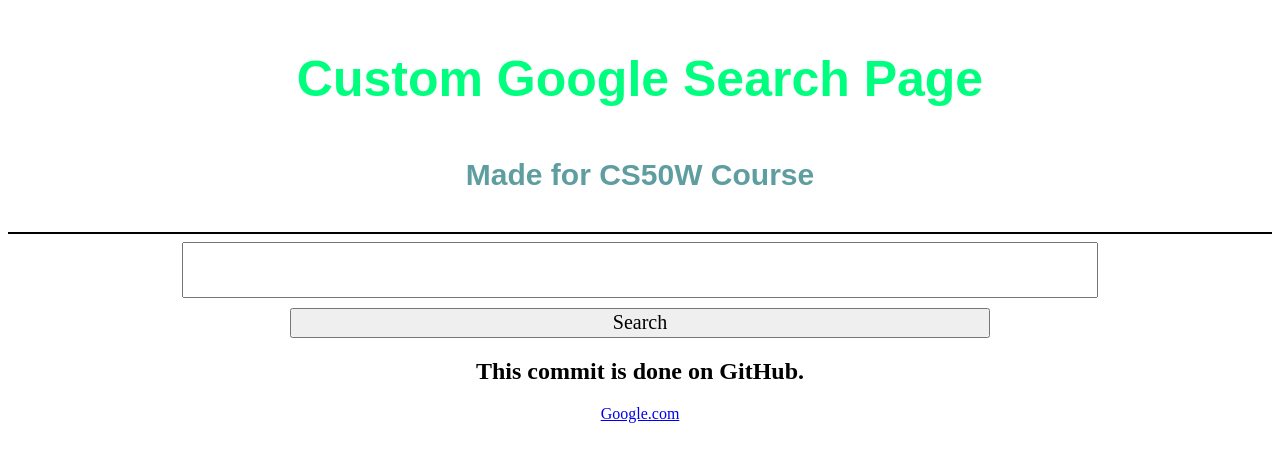
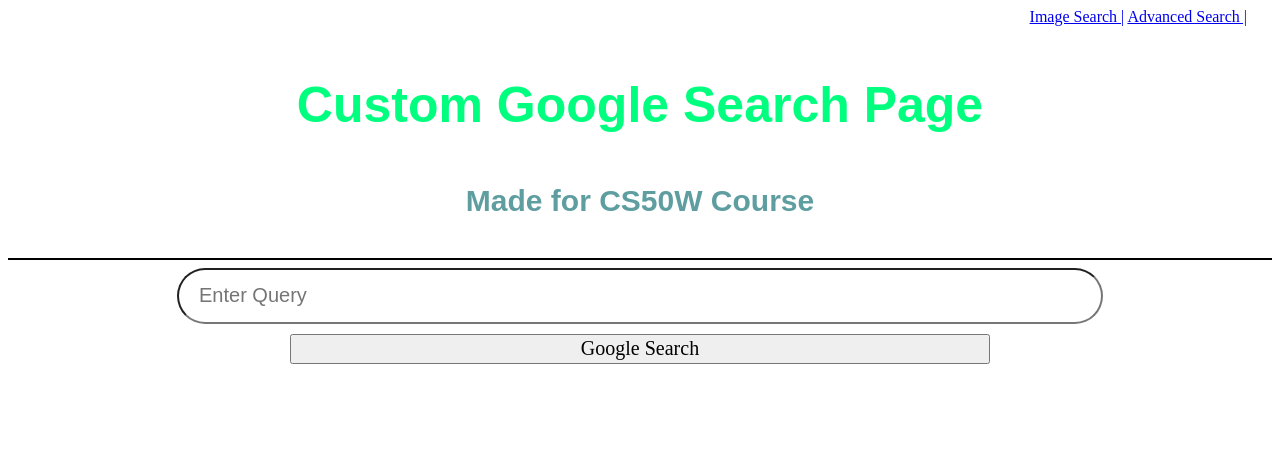
Before and after one commit to roshanprabu/Google-Search-UI-Clone, a plain HTML site: page index.html in a window 1280 px wide. Drawn offline with Linux system fonts and the light colour scheme.

Commit message:
Done for the day

```diff
--- a/index.html
+++ b/index.html
@@ -23,8 +23,9 @@
             width: 900px;
             height: 50px;
             text-align: left;
-            font-size: 30px;
-            padding-left: 10px;
+            font-size: 20px;
+            padding-left: 20px;
+            border-radius: 70px;
         }
         #sub{
             align-self: center;
@@ -34,21 +35,32 @@
             font-family: serif;
             font-size: 20px;
         }
+        .ab{
+            text-align: right;
+            padding-left: 25px;
+            padding-right: 25px;
+        }
     </style>
     <head>
-        <title>My CS50 Webpage</title>
+        <title>My Google Search Page</title>
+        <div class="ab">
+            <a href= "images.html">Image Search    |</a>
+            <a href= "advanced.html">Advanced Search    |</a>
+        </div>
+
     </head>
+
     <body>
+
         <h3>Custom Google Search Page</h3>
         <h4>Made for CS50W Course</h4>
         <hr color="black">
         <div id="foo">
             <form action="https://www.google.com/search">
-                <input id="sch" type="text" name="q">
-                <input id = "sub" type="submit" value="Search">
+                <input id="sch" placeholder="Enter Query" type="text" name="q">
+                <input id = "sub" type="submit" value="Google Search">
             </form>
-            <h2>This commit is done on GitHub.</h2>
-            <a href= "https://google.com">Google.com</a>
+
         </div>
     </body>
 </html>
```
